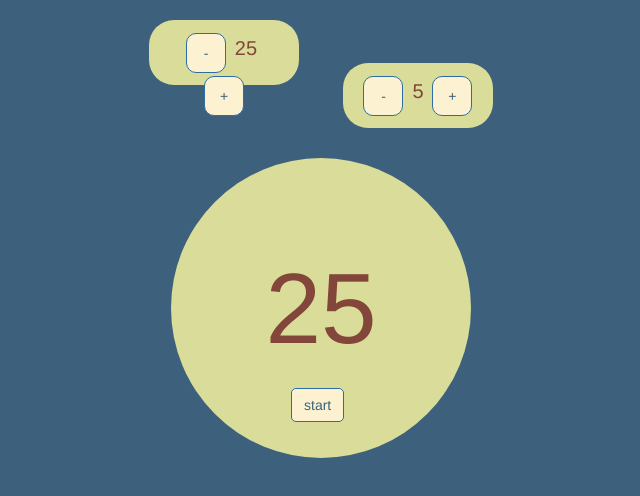
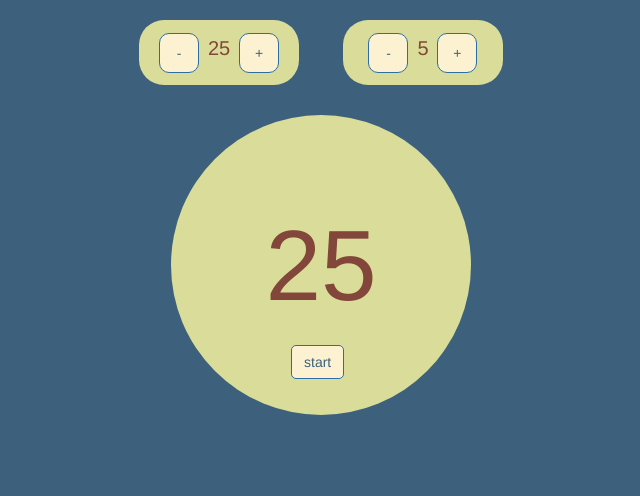
Before and after one commit to jaqviolet/pomodoro, a plain HTML site: page index.html in a window 1280 px wide. Shown: the whole page, without its empty margins (319-959 px from the left). Drawn offline with nearby package versions, Linux system fonts and the light colour scheme.

Commit message:
Create styles.css

```diff
--- a/css/styles.css
+++ b/css/styles.css
@@ -44,7 +44,7 @@ body {
 }
 .left,
 .right {
-  width:150px;
+  width:160px;
   height:60px;
   border-radius:25px;
 }
```
